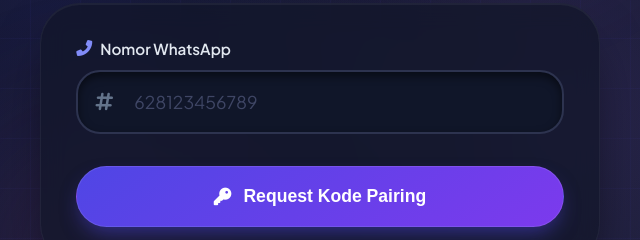
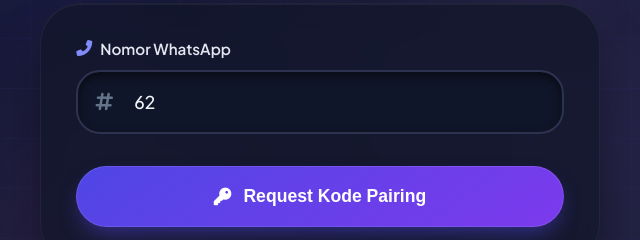
Before and after one commit to ditss-labs/pairing-asuma, a website: page page/index.html in a window 1280 px wide. Shown: the part 362-602 px from the top of the page, 320-960 px from the left. Drawn offline with Linux system fonts and the light colour scheme.

Commit message:
Update index.html

```diff
--- a/page/index.html
+++ b/page/index.html
@@ -526,10 +526,17 @@
                     <i class="fas fa-phone-alt"></i>
                     <span>Nomor WhatsApp</span>
                 </label>
-                <div class="input-field">
-                    <i class="fas fa-hashtag"></i>
-                    <input type="text" id="phone" placeholder="628123456789" value="" autocomplete="off">
-                </div>
+<div class="input-field">
+    <i class="fas fa-hashtag"></i>
+    <input
+        type="tel"
+        id="phone"
+        placeholder="628123456789"
+        value="62"
+        inputmode="numeric"
+        pattern="[0-9]*"
+        autocomplete="off">
+</div>
             </div>
 
             <button class="btn" id="submitBtn" onclick="requestPairing()">
```
